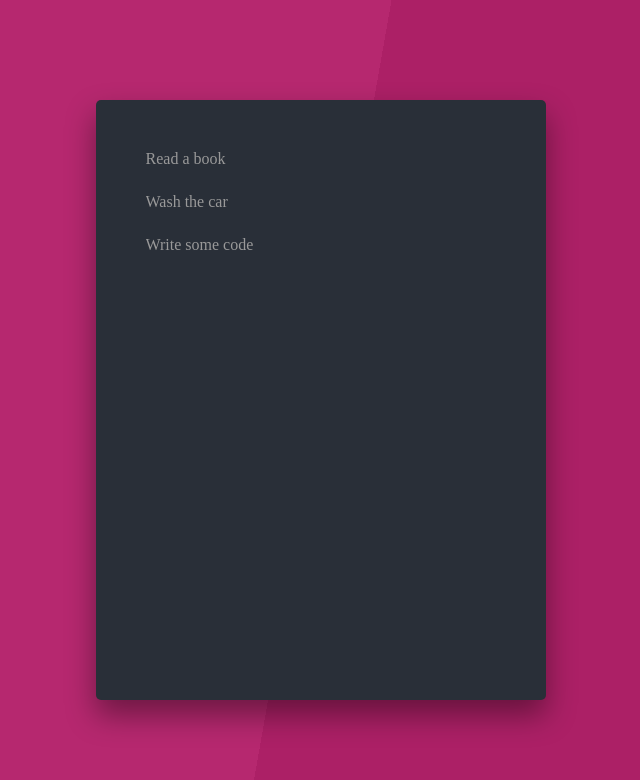
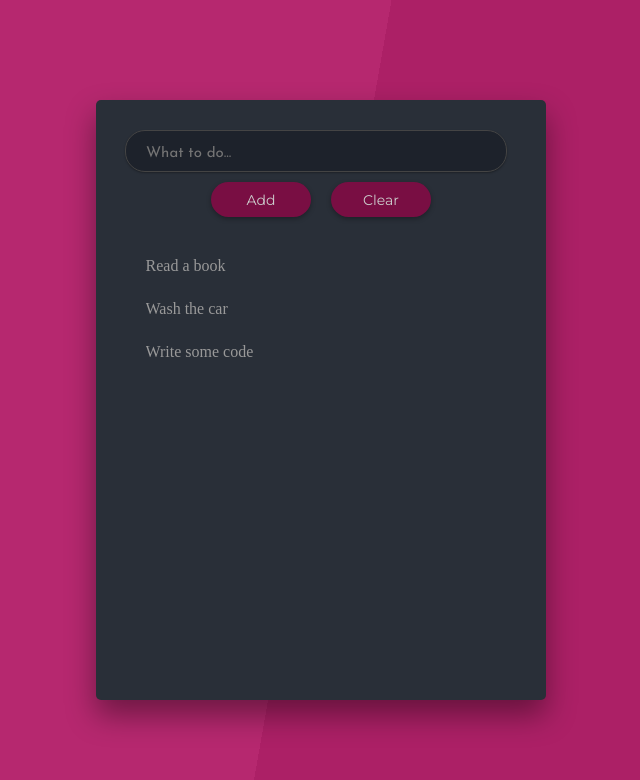
Before and after one commit to zsoobratty/portfolio, a React (Create React App) app in the folder todolist/: page / in a window 1280 px wide. Shown: the top 780 px of the page, without its empty margins (319-959 px from the left). Built offline with nearby package versions, Linux system fonts and the light colour scheme; the HTML template or start-up script is replaced by a standard one.

Commit message:
Add TodoForm component into App

```diff
--- a/todolist/src/App.js
+++ b/todolist/src/App.js
@@ -1,6 +1,7 @@
 import React from 'react'
 import './App.css'
 import TodoList from './components/TodoList'
+import TodoForm from './components/TodoForm'
 import TodoListContextProvider from './context/TodoListContext'
 
 const App = () => {
@@ -9,6 +10,7 @@ const App = () => {
             <div className='container'>
                 <div className="app-wrapper">
                     <div className="main">
+                        <TodoForm />
                         <TodoList />
                     </div>
                 </div>
```
Also changed, not shown: todolist/src/components/Header.js (added).
